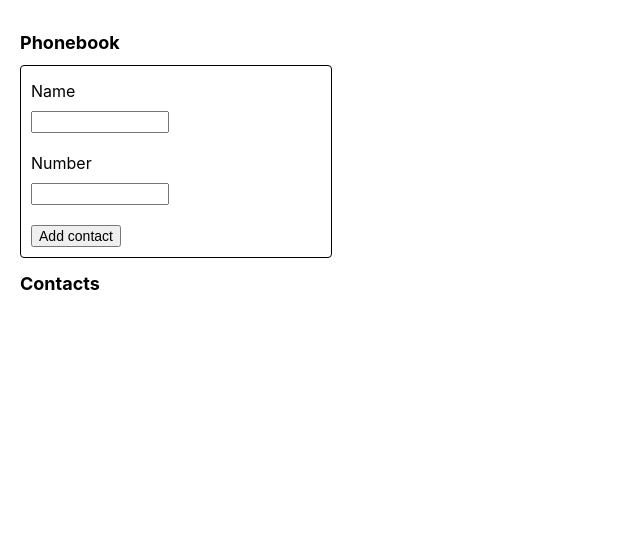
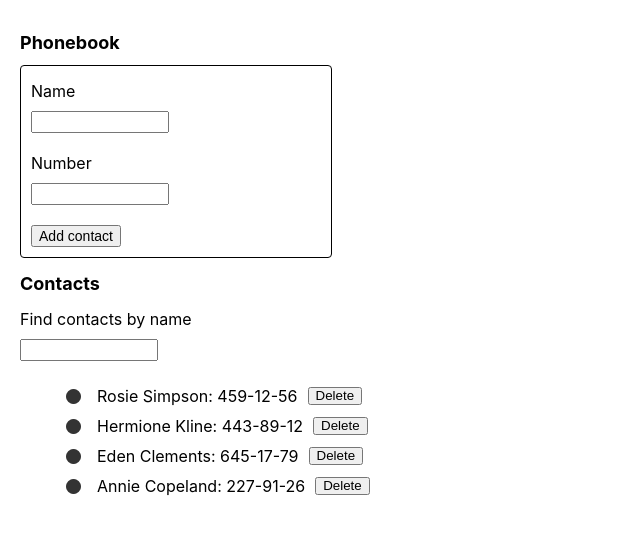
Before and after one commit to YehorBondarenko96/goit-react-hw-02-phonebook, a React (Create React App) app: page / in a window 1280 px wide. Shown: the top 534 px of the page, without its empty margins (0-640 px from the left). Built offline with nearby package versions, Linux system fonts and the light colour scheme.

Commit message:
3.0.0-15.12.23

```diff
--- a/src/components/App.jsx
+++ b/src/components/App.jsx
@@ -1,13 +1,19 @@
 import { Component } from "react";
 import { ContactForm } from "./ContactForm/ContactForm";
 import { ContactList } from "./ContactList/ContactList";
+import { Filter } from "./Filter/Filter";
 import css from './Styles.module.css';
 import { nanoid } from "nanoid";
 
 export class App extends Component {
   state = {
-    contacts: [],
-    filters: ''
+    contacts: [
+      {id: 'id-1', name: 'Rosie Simpson', number: '459-12-56'},
+    {id: 'id-2', name: 'Hermione Kline', number: '443-89-12'},
+    {id: 'id-3', name: 'Eden Clements', number: '645-17-79'},
+    {id: 'id-4', name: 'Annie Copeland', number: '227-91-26'},
+    ],
+    filter: ''
   };
 
   updateStateForAdd = (newName, newNumb) => {
@@ -26,7 +32,13 @@ export class App extends Component {
     this.setState((state) => ({
       contacts: [...newContactsForState]
     }))
-  }
+  };
+
+  updateStateForFilter = (filterValue) => {
+    this.setState((state) => ({
+      filter: filterValue
+    }))
+  };
 
   render(){
   return (
@@ -46,7 +58,10 @@ export class App extends Component {
   />
 
   <h2 className={css.contacts}>Contacts</h2>
-  {/* <Filter ... /> */}
+  <Filter
+  filterWithState={this.state.filter}
+  updateStateForFilter={this.updateStateForFilter}
+  />
   <ContactList
   dataContact={this.state}
   updateStateForDelete={this.updateStateForDelete}
--- a/src/components/ContactForm/ContactForm.jsx
+++ b/src/components/ContactForm/ContactForm.jsx
@@ -6,7 +6,7 @@ export class ContactForm extends Component {
     writeDataInAddState = (evt) => {
         evt.preventDefault();
         const newName = evt.currentTarget.elements.name.value;
-        const newNumb = evt.currentTarget.elements.number.value
+        const newNumb = evt.currentTarget.elements.number.value;
         this.props.updateStateForAdd(newName, newNumb);
         evt.currentTarget.reset();
     };
--- a/src/components/ContactList/ContactList.jsx
+++ b/src/components/ContactList/ContactList.jsx
@@ -8,7 +8,13 @@ export class ContactList extends Component {
         this.props.updateStateForDelete(idContact)
     }
     render(){
-        const contacts = this.props.dataContact.contacts;
+        let contacts = this.props.dataContact.contacts;
+        const filter = this.props.dataContact.filter.toLowerCase();
+        if(filter.length > 0){
+            contacts = contacts.filter(
+                (contact) => (contact.name.toLowerCase().includes(filter))
+                )
+        }
     return(
         <ul className={css.listContacts}>
             {contacts.length !== 0 &&
--- /dev/null
+++ b/src/components/Filter/Filter.jsx
@@ -0,0 +1,28 @@
+import { Component } from "react";
+import css from '../Styles.module.css'
+
+export class Filter extends Component {
+    readFilterValue = (evt) => {
+        evt.preventDefault();
+        const filterValue = evt.target.value;
+        this.props.updateStateForFilter(filterValue)
+    };
+
+    render(){
+        const filterWithState = this.props.filterWithState;
+        return(
+            <>
+                <label className={css.label}>
+                <span className={css.nameInput}>Find contacts by name</span>
+                <input
+                value={filterWithState}
+                className={css.input}
+                type="text"
+                name="filter"
+                onChange={this.readFilterValue}
+                />
+            </label>
+            </>
+        )
+    }
+}
```
